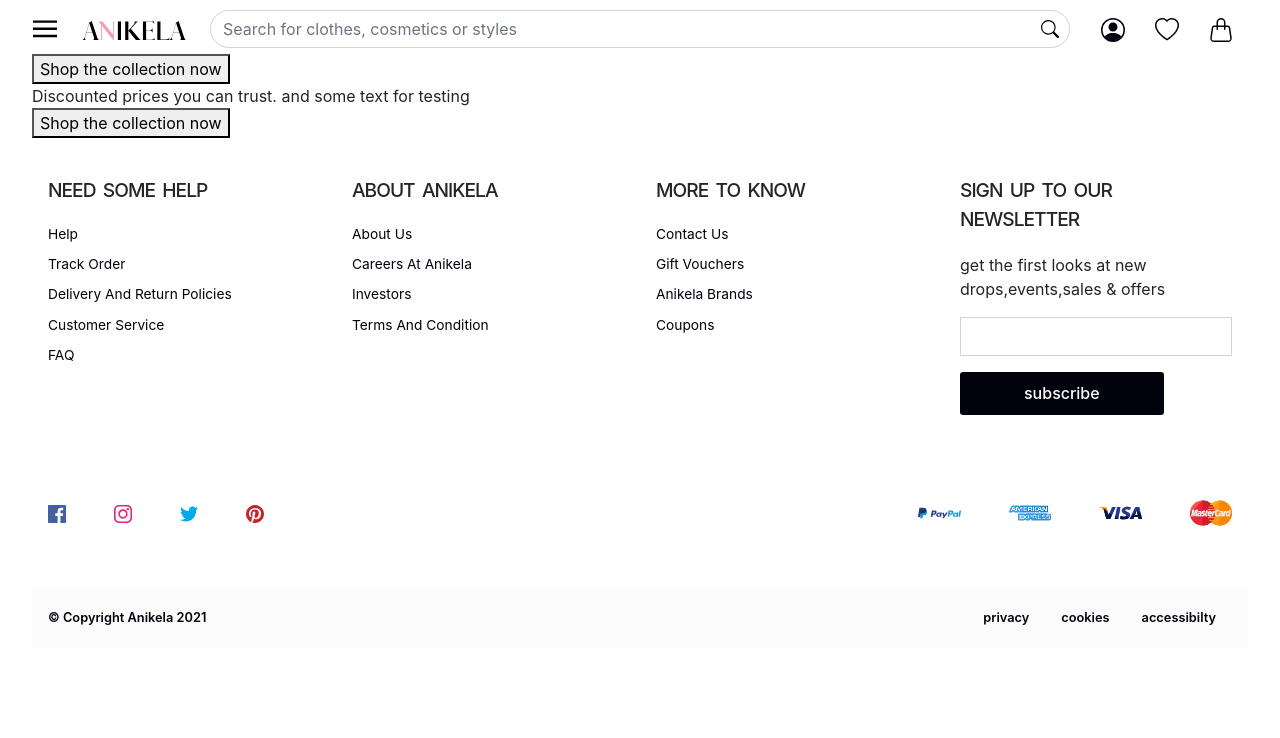
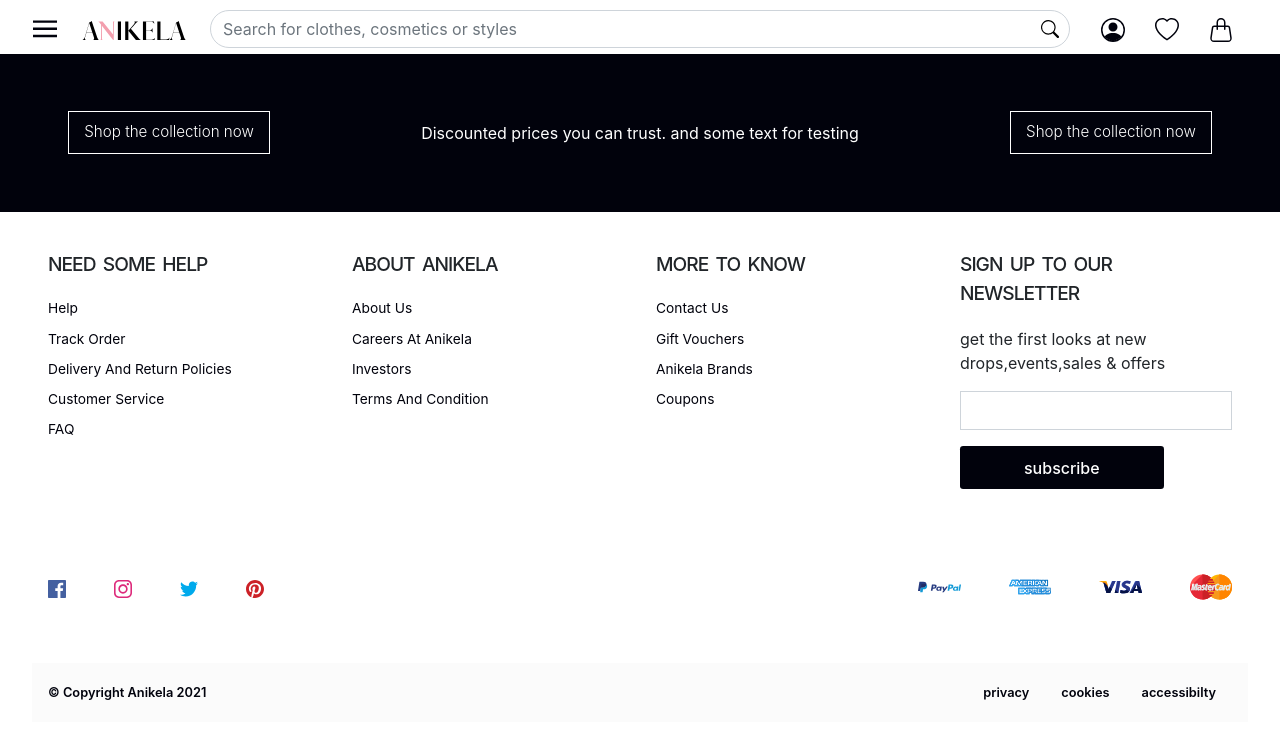
Before and after one commit to Coast-Information-Technology/anikela-ecommerce-customers-frontend, a React (Create React App) app: page / in a window 1280 px wide. Shown: the top 738 px of the page. Built offline with nearby package versions, Linux system fonts and the light colour scheme.

Commit message:
added import for footer cta styles

```diff
--- a/src/scss/main.scss
+++ b/src/scss/main.scss
@@ -28,6 +28,7 @@
 
 // sections
 @import "./sections/cta";
+@import "./sections/footer-cta";
 
 // Bootstrap import
 @import "~bootstrap/scss/bootstrap";
```
